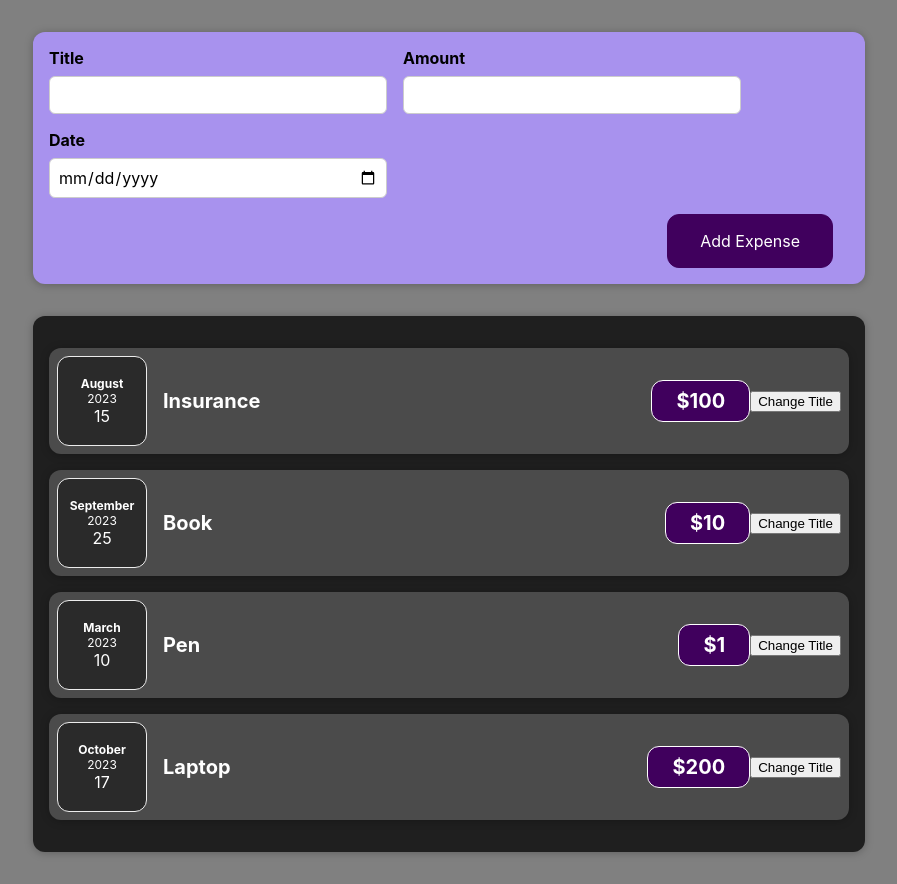
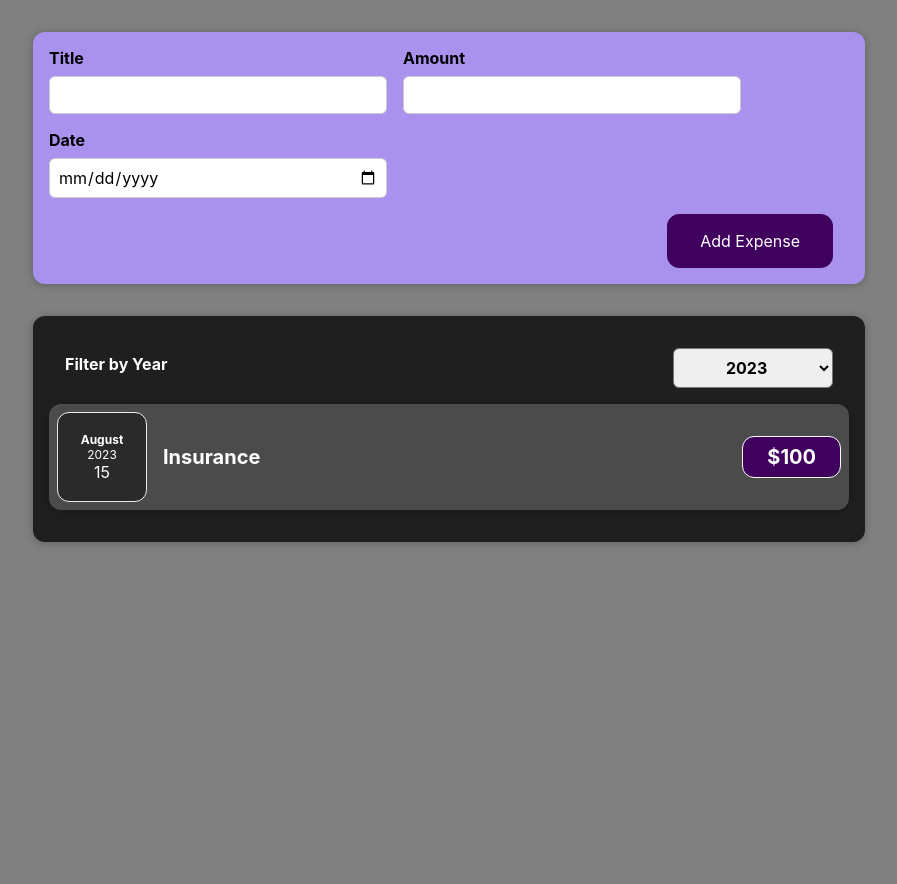
Before and after one commit to nishabdShunya/React-Revision, a React (Create React App) app: page / in a window 1280 px wide. Shown: the whole page, without its empty margins (191-1088 px from the left). After the commit the page ends 800 px from the top, so only its background shows below. Built offline with nearby package versions, Linux system fonts and the light colour scheme.

Commit message:
Add. Expenses Filter

```diff
--- a/src/App.js
+++ b/src/App.js
@@ -2,13 +2,15 @@
 import Expenses from "./components/Expenses/Expenses";
 import NewExpense from "./components/NewExpense/NewExpense";
 
+const DUMMY_EXPENSES = [
+  { id: 1, title: "Insurance", date: new Date(2023, 7, 15), price: 100 },
+  { id: 2, title: "Book", date: new Date(2024, 8, 25), price: 10 },
+  { id: 3, title: "Pen", date: new Date(2025, 2, 10), price: 1 },
+  { id: 4, title: "Laptop", date: new Date(2024, 9, 17), price: 200 },
+];
+
 const App = () => {
-  const [expenses, setExpenses] = useState([
-    { id: 1, title: "Insurance", date: new Date(2023, 7, 15), price: 100 },
-    { id: 2, title: "Book", date: new Date(2023, 8, 25), price: 10 },
-    { id: 3, title: "Pen", date: new Date(2023, 2, 10), price: 1 },
-    { id: 4, title: "Laptop", date: new Date(2023, 9, 17), price: 200 },
-  ]);
+  const [expenses, setExpenses] = useState(DUMMY_EXPENSES);
 
   const addExpenseHandler = (expense) => {
     setExpenses((prevExpenses) => {
--- a/src/components/Expenses/ExpenseItem.js
+++ b/src/components/Expenses/ExpenseItem.js
@@ -4,20 +4,13 @@
 import Card from "../UI/Card";
 
 const ExpenseItem = (props) => {
-  const [title, setTitle] = useState(props.title);
-
-  function buttonClickHandler() {
-    setTitle("New Title");
-  }
-
   return (
     <Card className="expense-item">
       <ExpenseDate date={props.date} />
       <div className="expense-item__description">
-        <h2>{title}</h2>
+        <h2>{props.title}</h2>
         <div className="expense-item__price">${props.price}</div>
       </div>
-      <button onClick={buttonClickHandler}>Change Title</button>
     </Card>
   );
 };
--- a/src/components/Expenses/Expenses.js
+++ b/src/components/Expenses/Expenses.js
@@ -1,12 +1,27 @@
-import React from "react";
+import React, { useState } from "react";
 import ExpenseItem from "./ExpenseItem";
+import ExpensesFilter from "./ExpensesFilter";
 import "./Expenses.css";
 import Card from "../UI/Card";
 
 const Expenses = (props) => {
+  const [filteredYear, setFilteredYear] = useState("2023");
+
+  const changeFilterHandler = (selectedYear) => {
+    setFilteredYear(selectedYear);
+  };
+
+  const filteredExpenses = props.expenses.filter((expense) => {
+    return expense.date.getFullYear().toString() === filteredYear;
+  });
+
   return (
     <Card className="expenses">
-      {props.expenses.map((expense) => {
+      <ExpensesFilter
+        selected={filteredYear}
+        onChangeFilter={changeFilterHandler}
+      />
+      {filteredExpenses.map((expense) => {
         return (
           <ExpenseItem
             key={expense.id}
--- /dev/null
+++ b/src/components/Expenses/ExpensesFilter.css
@@ -0,0 +1,24 @@
+.expenses-filter {
+  color: white;
+  padding: 0 1rem;
+}
+
+.expenses-filter__control {
+  display: flex;
+  width: 100%;
+  align-items: center;
+  justify-content: space-between;
+  margin: 1rem 0;
+}
+
+.expenses-filter label {
+  font-weight: bold;
+  margin-bottom: 0.5rem;
+}
+
+.expenses-filter select {
+  font: inherit;
+  padding: 0.5rem 3rem;
+  font-weight: bold;
+  border-radius: 6px;
+}
--- /dev/null
+++ b/src/components/Expenses/ExpensesFilter.js
@@ -0,0 +1,23 @@
+import React from "react";
+import "./ExpensesFilter.css";
+
+const ExpensesFilter = (props) => {
+  const dropdownChangeHandler = (event) => {
+    props.onChangeFilter(event.target.value);
+  };
+
+  return (
+    <div className="expenses-filter">
+      <div className="expenses-filter__control">
+        <label>Filter by Year</label>
+        <select value={props.selected} onChange={dropdownChangeHandler}>
+          <option value="2023">2023</option>
+          <option value="2024">2024</option>
+          <option value="2025">2025</option>
+        </select>
+      </div>
+    </div>
+  );
+};
+
+export default ExpensesFilter;
```
